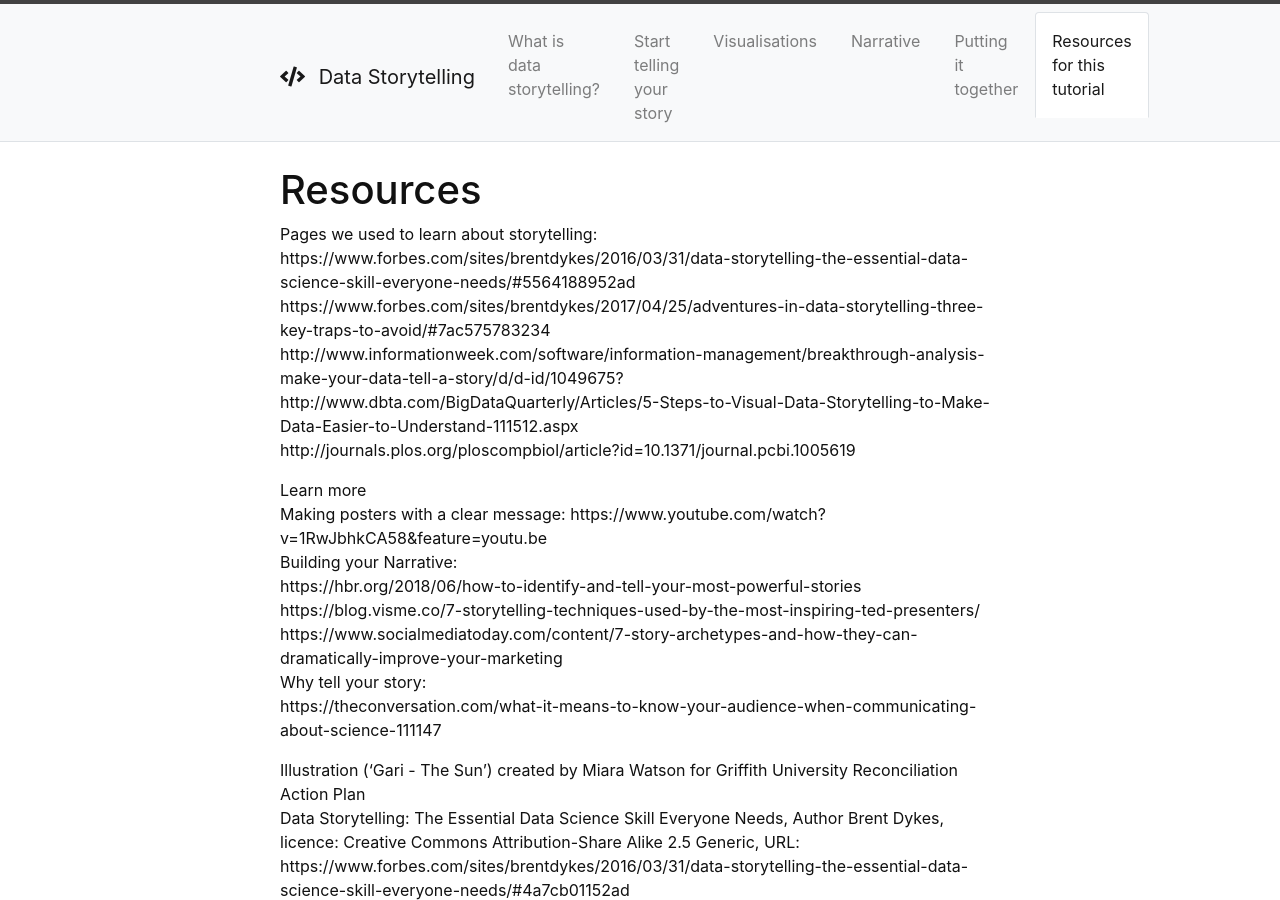
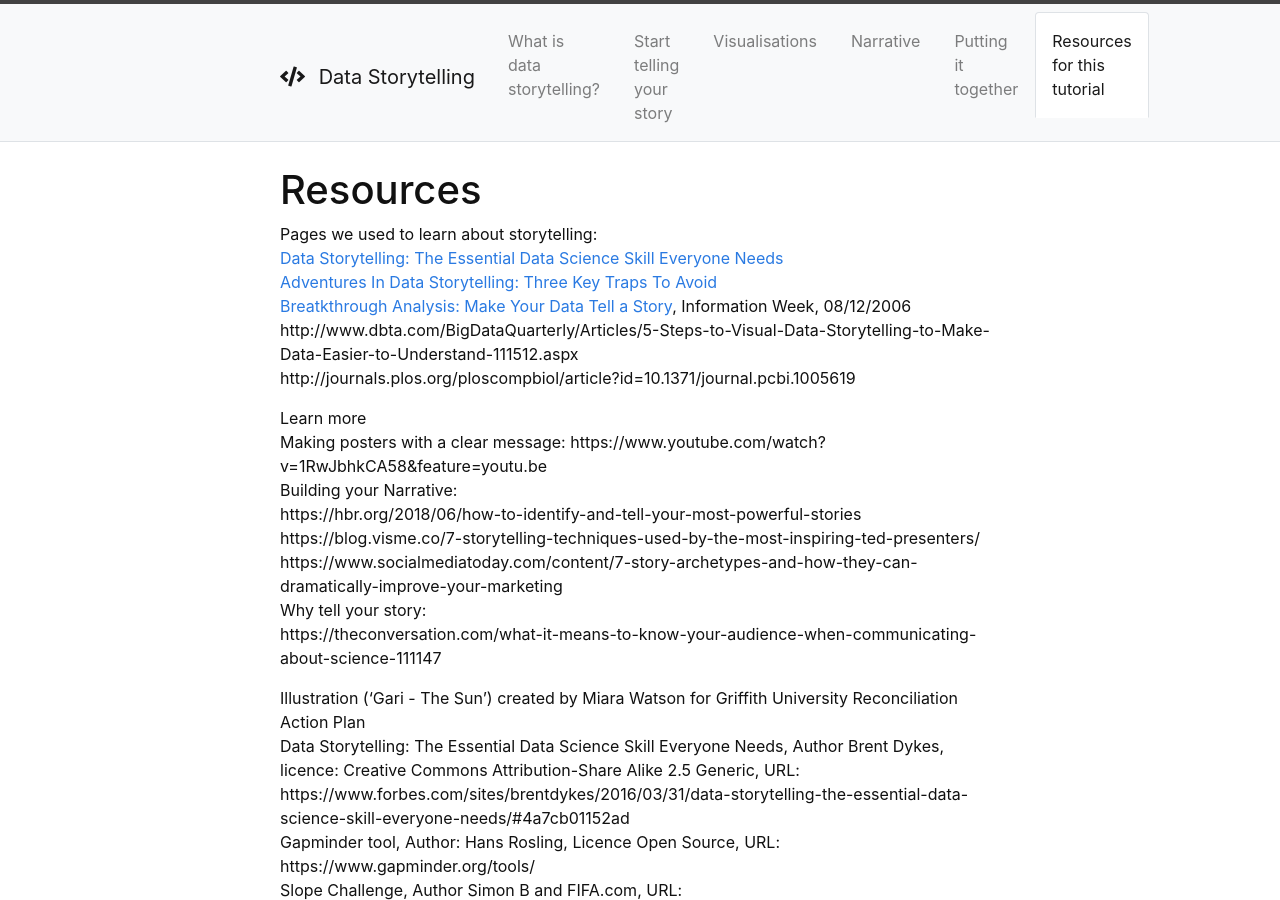
Before and after one commit to masamiy/DataStoryTelling, a Jekyll site: the page built from content/5-Resources.md, in a window 1280 px wide and 900 px high. Built offline with Jekyll 4.4.1, drawn with Linux system fonts in a browser that asks for light colours; part of the change alters nothing that is shown.

Commit message:
Update 5-Resources.md

```diff
--- a/content/5-Resources.md
+++ b/content/5-Resources.md
@@ -4,9 +4,9 @@ nav: Resources for this tutorial
 ---
 
 Pages we used to learn about storytelling:
-https://www.forbes.com/sites/brentdykes/2016/03/31/data-storytelling-the-essential-data-science-skill-everyone-needs/#5564188952ad
-https://www.forbes.com/sites/brentdykes/2017/04/25/adventures-in-data-storytelling-three-key-traps-to-avoid/#7ac575783234
-http://www.informationweek.com/software/information-management/breakthrough-analysis-make-your-data-tell-a-story/d/d-id/1049675?
+[Data Storytelling: The Essential Data Science Skill Everyone Needs](https://www.forbes.com/sites/brentdykes/2016/03/31/data-storytelling-the-essential-data-science-skill-everyone-needs/#5564188952ad)
+[Adventures In Data Storytelling: Three Key Traps To Avoid](https://www.forbes.com/sites/brentdykes/2017/04/25/adventures-in-data-storytelling-three-key-traps-to-avoid/#7ac575783234)
+[Breatkthrough Analysis: Make Your Data Tell a Story](http://www.informationweek.com/software/information-management/breakthrough-analysis-make-your-data-tell-a-story/d/d-id/1049675?), Information Week, 08/12/2006
 http://www.dbta.com/BigDataQuarterly/Articles/5-Steps-to-Visual-Data-Storytelling-to-Make-Data-Easier-to-Understand-111512.aspx
 http://journals.plos.org/ploscompbiol/article?id=10.1371/journal.pcbi.1005619
 
```
